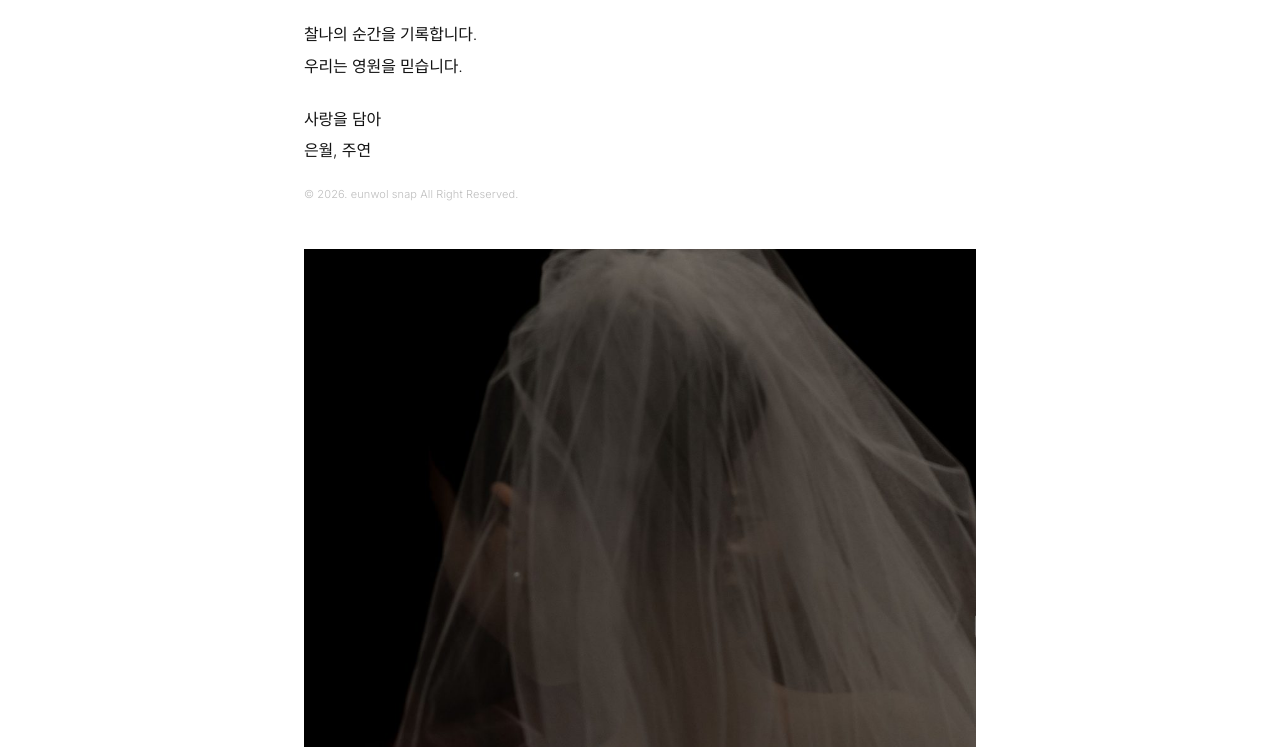
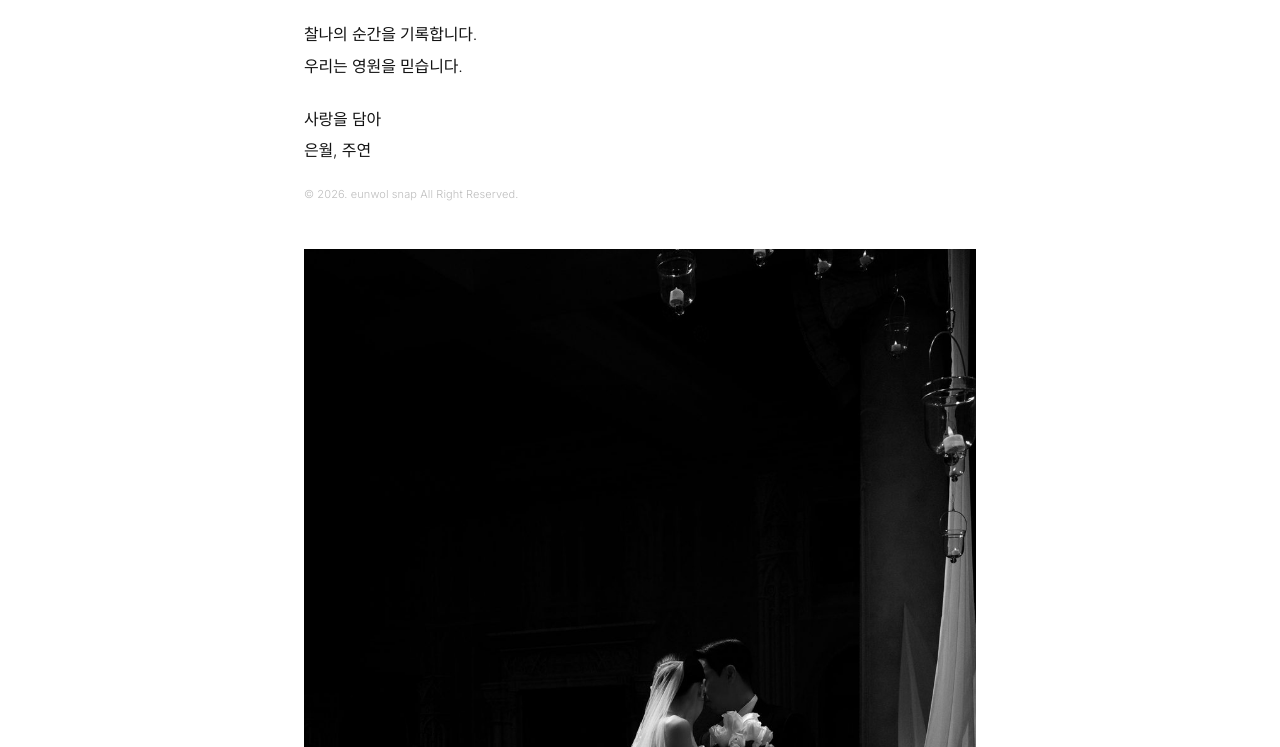
Before and after one commit to eunwolsnap/eunwolsnap.github.io, a plain HTML site: page index.html in a window 1280 px wide. Shown: the part 205-952 px from the top of the page. Drawn offline with Linux system fonts and the light colour scheme.

Commit message:
메인·미리보기 사진을 더 라움 흑백 컷으로 변경

```diff
--- a/index.html
+++ b/index.html
@@ -6,7 +6,7 @@
 <meta property="og:title" content="은월스냅 Eunwol Snap">
 <meta property="og:description" content="찰나의 순간을 기록합니다. 대전 웨딩 아이폰·디카 서브 스냅">
 <meta property="og:url" content="https://eunwolsnap.github.io/">
-<meta property="og:image" content="https://eunwolsnap.github.io/img/pf/lead/gangseo-yewon/07.jpg">
+<meta property="og:image" content="https://eunwolsnap.github.io/img/pf/lead/the-raum/10.jpg">
 <meta property="og:image:width" content="1067">
 <meta property="og:image:height" content="1600">
 <meta name="twitter:card" content="summary_large_image">
@@ -246,7 +246,7 @@ footer small{font-family:var(--en);font-size:12px;margin-top:10px}
     <p class="copy">© 2026. eunwol snap All Right Reserved.</p>
   </div>
   <figure class="wrap hero" style="margin-block:0">
-    <img src="img/pf/lead/gangseo-yewon/07.jpg" alt="베일을 쓴 신부의 뒷모습" width="1067" height="1600" fetchpriority="high">
+    <img src="img/pf/lead/the-raum/10.jpg" alt="흑백으로 담은 신랑 신부의 뒷모습" width="1067" height="1600" fetchpriority="high">
   </figure>
   <nav class="wrap index" aria-label="바로가기">
     <p class="label">Index</p>
```
